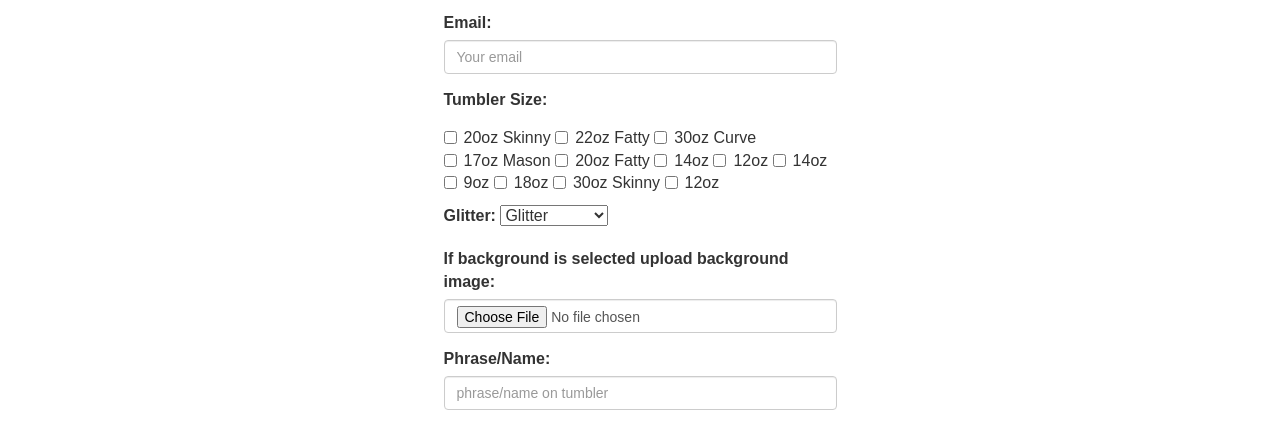
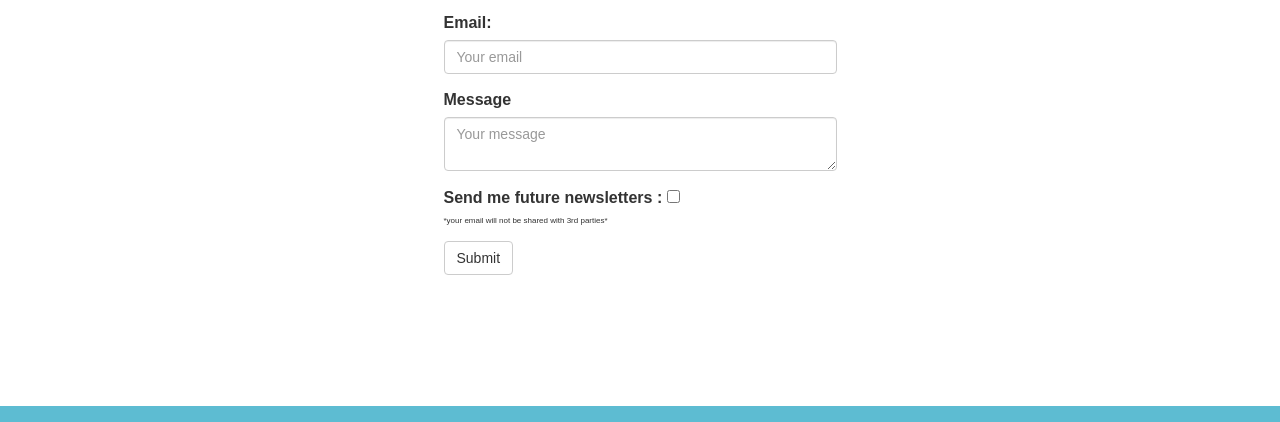
Before and after one commit to RyanGatchel/90-s_Gamer_Girl_Creations, a website: page dist/index.html in a window 1280 px wide. Shown: the part 3057-3479 px from the top of the page. Drawn offline with nearby package versions, Linux system fonts and the light colour scheme; some packages are replaced by stand-ins of ours; a script that the page names is missing.

```diff
--- a/dist/index.html
+++ b/dist/index.html
@@ -194,43 +194,6 @@
 		</div>
 
 		<div class="form-group">
-			<label for="size">Tumbler Size: </label>
-			<div class="checkbox">
-				<label><input type="checkbox" name="size" value="20oz Skinny">20oz Skinny</label>
-				<label><input type="checkbox" name="size" value="22oz Fatty">22oz Fatty</label>
-				<label><input type="checkbox" name="size" value="30oz Curve">30oz Curve</label>
-				<label><input type="checkbox" name="size" value="17oz Mason">17oz Mason</label>
-				<label><input type="checkbox" name="size" value="20oz Fatty">20oz Fatty</label>
-				<label><input type="checkbox" name="size" value="14oz">14oz</label>
-				<label><input type="checkbox" name="size" value="12oz">12oz</label>
-				<label><input type="checkbox" name="size" value="14oz">14oz</label>
-				<label><input type="checkbox" name="size" value="9oz">9oz</label>
-				<label><input type="checkbox" name="size" value="18oz">18oz</label>
-				<label><input type="checkbox" name="size" value="30oz Skinny">30oz Skinny</label>
-				<label><input type="checkbox" name="size" value="12oz">12oz</label>
-			</select>
-		</div>
-
-		<div class="form-group">
-			<label for="size">Glitter: </label>
-			<select name="glitter" required="">
-				<option value="glitter" selected="">Glitter</option>
-				<option value="background">Background</option>
-				<option value="Neither">Neither</option>
-			</select>
-		</div>
-
-		<div class="form-group">
-			<label for="background">If background is selected upload background image: </label>
-			<input type="file" class="form-control" name="upload" id="name" placeholder="phrase/name on tumbler">
-		</div>
-
-		<div class="form-group">
-			<label for="phrase">Phrase/Name: </label>
-			<input type="phrase_name" class="form-control" name="phrase_name" id="name" placeholder="phrase/name on tumbler">
-		</div>
-
-		<div class="form-group">
 			<label for="comment">Message</label>
 			<textarea class="form-control" name="message" placeholder="Your message"></textarea>
 		</div>
```
